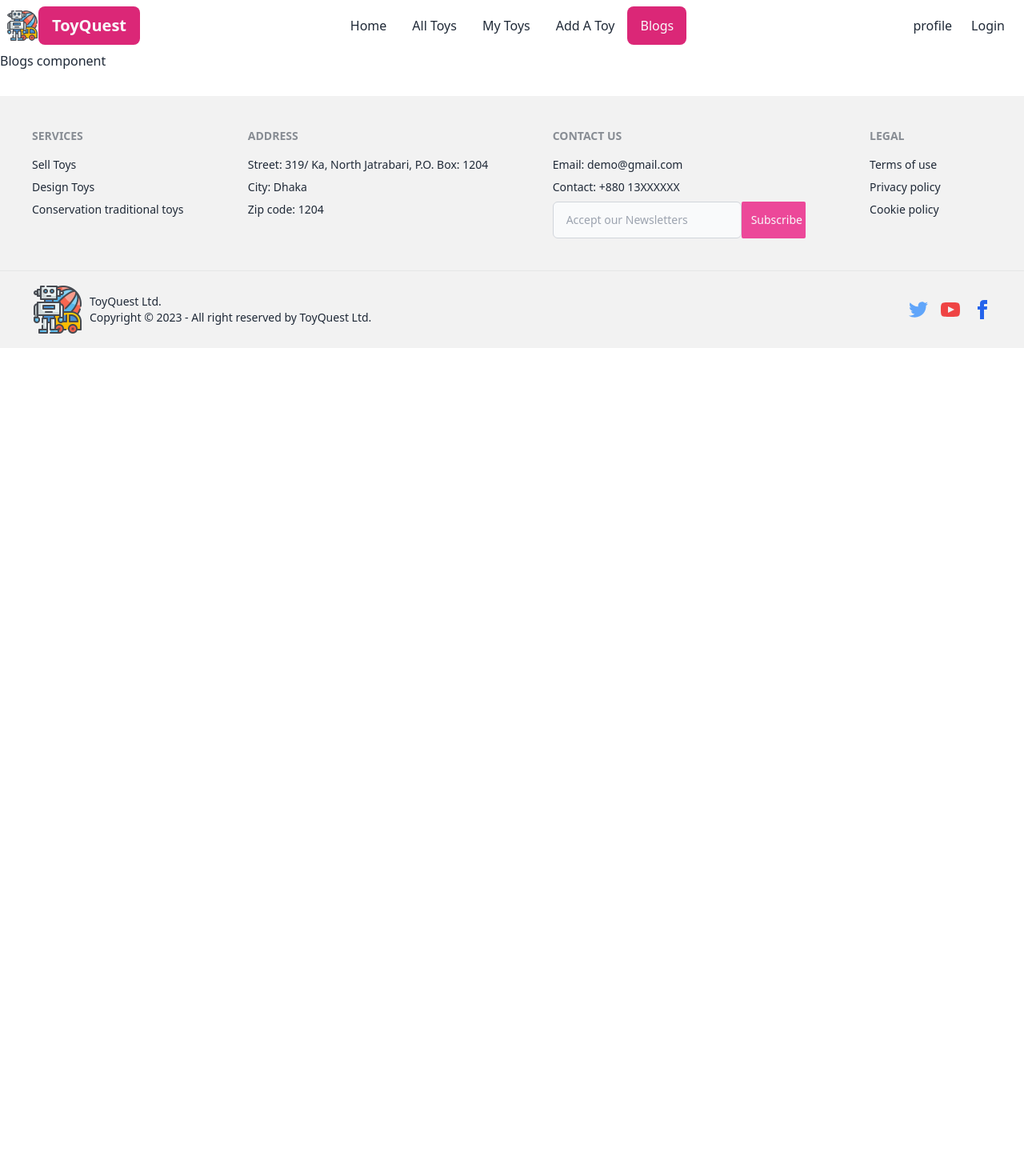
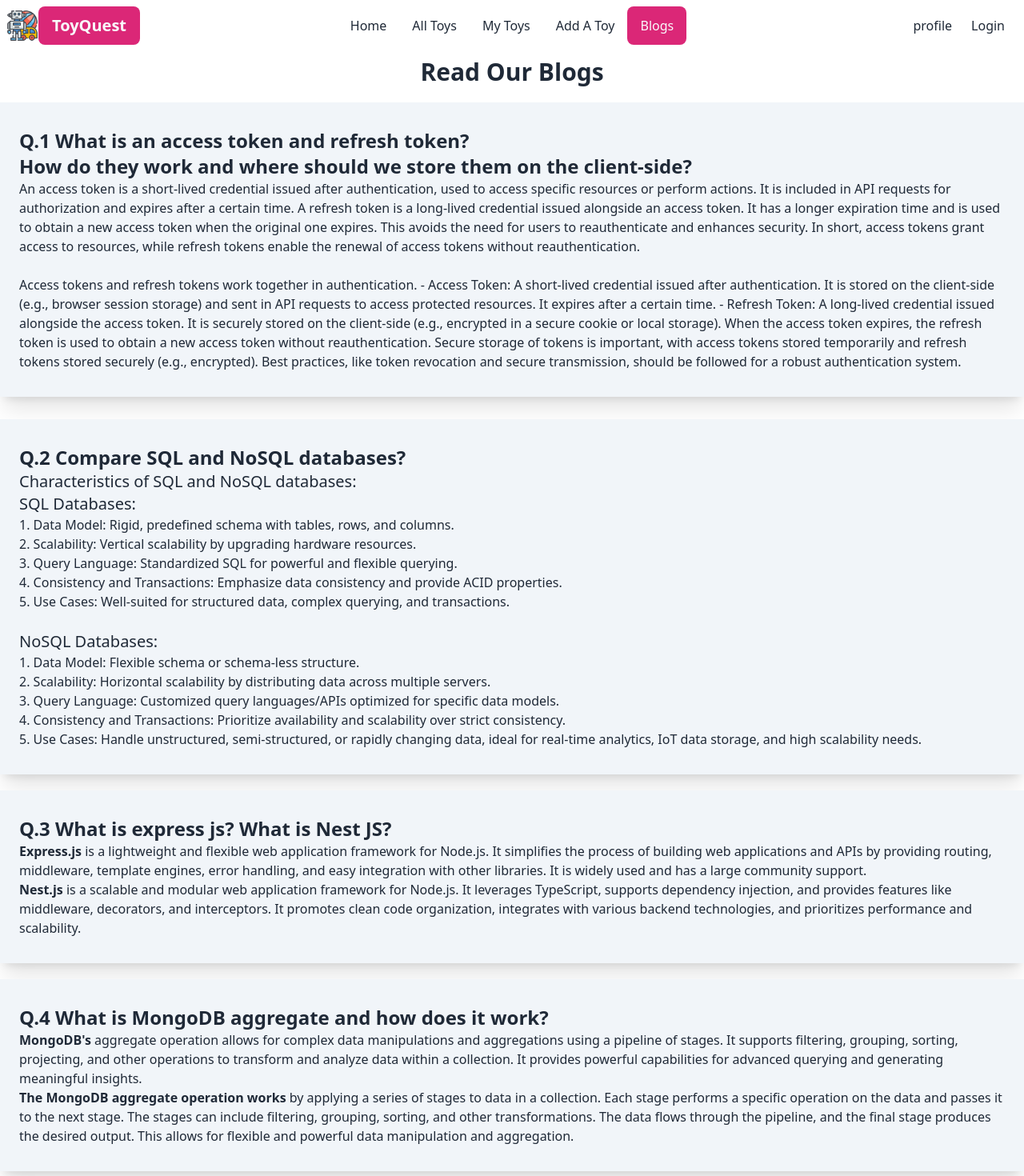
Before and after one commit to HasanBakar/b7a11-toy-marketplace-client-side-HasanBakar, a React (Vite) app: page /blogs in a window 1280 px wide. Shown: the top 1470 px of the page at 80% size. Before the commit the page ends 800 px from the top, so only its background shows below. Built offline with nearby package versions, Linux system fonts and the light colour scheme; no server answers.

Commit message:
blog page completed

```diff
--- a/src/Pages/Blogs/Blogs.jsx
+++ b/src/Pages/Blogs/Blogs.jsx
@@ -1,7 +1,72 @@
 const Blogs = () => {
     return (
         <div>
-            <h1>Blogs component</h1>
+            <h1 className="text-center text-3xl mt-2 mb-5 font-semibold">Read Our Blogs</h1>
+            <div className="box-content mb-7 shadow-xl py-8 px-6 bg-slate-100">
+                <h1 className="font-bold text-2xl">Q.1 What is an access token and refresh token? <br /> How do they work and where should we store them on the client-side?</h1>
+                <p>
+                    An access token is a short-lived credential issued after authentication, used to access specific resources or perform actions. It is included in API requests for authorization and expires after a certain time. A refresh token is a long-lived credential issued alongside an access token. It has a longer expiration time and is used to obtain a new access token when the original one expires. This avoids the need for users to reauthenticate and enhances security. In short, access tokens grant access to resources, while refresh tokens enable the renewal of access tokens without reauthentication. <br /> <br />
+                    Access tokens and refresh tokens work together in authentication.
+
+                    - Access Token: A short-lived credential issued after authentication. It is stored on the client-side (e.g., browser session storage) and sent in API requests to access protected resources. It expires after a certain time.
+
+                    - Refresh Token: A long-lived credential issued alongside the access token. It is securely stored on the client-side (e.g., encrypted in a secure cookie or local storage). When the access token expires, the refresh token is used to obtain a new access token without reauthentication.
+
+                    Secure storage of tokens is important, with access tokens stored temporarily and refresh tokens stored securely (e.g., encrypted). Best practices, like token revocation and secure transmission, should be followed for a robust authentication system.
+                </p>
+            </div>
+            <div className="box-content shadow-xl mb-5 py-8 px-6 bg-slate-100">
+                <h1 className="font-bold text-2xl">Q.2 Compare SQL and NoSQL databases?</h1>
+                <p>
+                    <span className="font-medium text-xl">Characteristics of SQL and NoSQL databases:</span> <br />
+
+                    <span className="font-medium text-xl">SQL Databases:</span> <br />
+                    <ul>
+                        <li>1. Data Model: Rigid, predefined schema with tables, rows, and columns.</li>
+                        <li>
+                            2. Scalability: Vertical scalability by upgrading hardware resources.
+                        </li>
+                        <li>3. Query Language: Standardized SQL for powerful and flexible querying.</li>
+                        <li>
+                             4. Consistency and Transactions: Emphasize data consistency and provide ACID properties.
+                        </li>
+                        <li>
+                            5. Use Cases: Well-suited for structured data, complex querying, and transactions.
+                        </li>
+                    </ul>
+                     <br />
+
+                    <span className="font-medium text-xl">NoSQL Databases:</span> <br />
+                    <ul>
+                        <li>1. Data Model: Flexible schema or schema-less structure.</li>
+                        <li>2. Scalability: Horizontal scalability by distributing data across multiple servers.</li>
+                        <li>
+                            3. Query Language: Customized query languages/APIs optimized for specific data models.
+                        </li>
+                        <li>4. Consistency and Transactions: Prioritize availability and scalability over strict consistency.</li>
+                        <li>
+                            5. Use Cases: Handle unstructured, semi-structured, or rapidly changing data, ideal for real-time analytics, IoT data storage, and high scalability needs.
+                        </li>
+                    </ul>
+                </p>
+            </div>
+            <div className="box-content shadow-xl py-8 mb-5 px-6 bg-slate-100">
+                <h1 className="font-bold text-2xl">Q.3 What is express js? What is Nest JS?</h1>
+                <p>
+                    <span className="font-bold">Express.js</span> is a lightweight and flexible web application framework for Node.js. It simplifies the process of building web applications and APIs by providing routing, middleware, template engines, error handling, and easy integration with other libraries. It is widely used and has a large community support.
+                    <br />
+                    <span className="font-bold">Nest.js</span> is a scalable and modular web application framework for Node.js. It leverages TypeScript, supports dependency injection, and provides features like middleware, decorators, and interceptors. It promotes clean code organization, integrates with various backend technologies, and prioritizes performance and scalability.
+                </p>
+            </div>
+
+            <div className="box-content shadow-xl mb-5 py-8 px-6 bg-slate-100">
+                <h1 className="font-bold text-2xl">Q.4 What is MongoDB aggregate and how does it work?</h1>
+                <p>
+                    <span className="font-bold">MongoDB's</span> aggregate operation allows for complex data manipulations and aggregations using a pipeline of stages. It supports filtering, grouping, sorting, projecting, and other operations to transform and analyze data within a collection. It provides powerful capabilities for advanced querying and generating meaningful insights.
+                    <br />
+                    <span className="font-bold">The MongoDB aggregate operation works</span> by applying a series of stages to data in a collection. Each stage performs a specific operation on the data and passes it to the next stage. The stages can include filtering, grouping, sorting, and other transformations. The data flows through the pipeline, and the final stage produces the desired output. This allows for flexible and powerful data manipulation and aggregation.
+                </p>
+            </div>
         </div>
     );
 };
```
